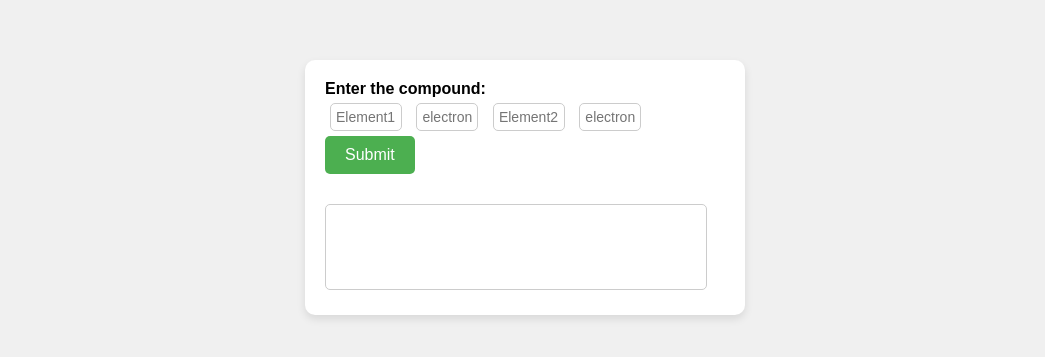
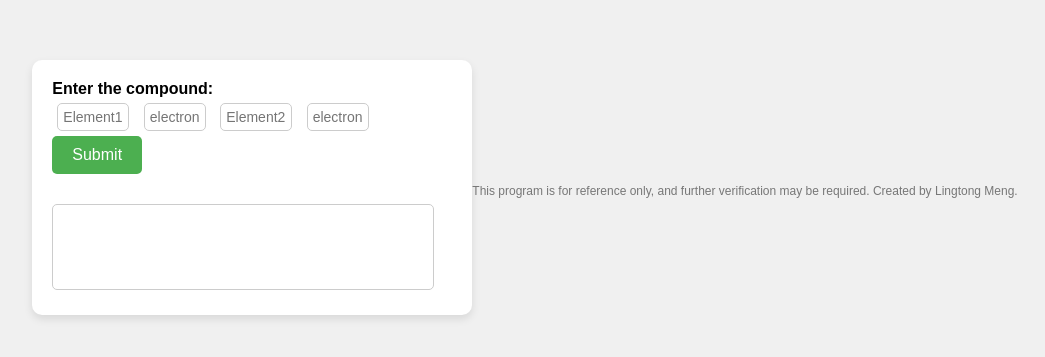
Before and after one commit to mlt0727/Repository, a plain HTML site: page Solubility_en.html in a window 1280 px wide. Shown: the part 213-570 px from the top of the page, without its empty margins (115-1160 px from the left). Drawn offline with Linux system fonts and the light colour scheme.

Commit message:
Solubility_en.html

```diff
--- a/Solubility_en.html
+++ b/Solubility_en.html
@@ -170,5 +170,6 @@
             }
         });
     </script>
+<p style="text-align: center; font-size: 12px; color: #777; margin-top: 20px;">This program is for reference only, and further verification may be required. Created by Lingtong Meng.</p>
 </body>
 </html>
```
